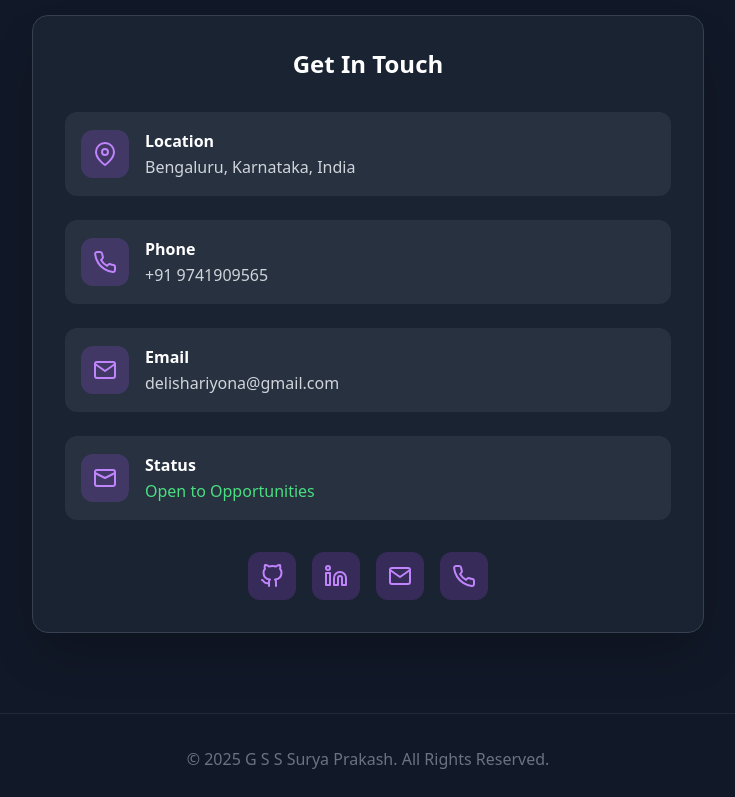
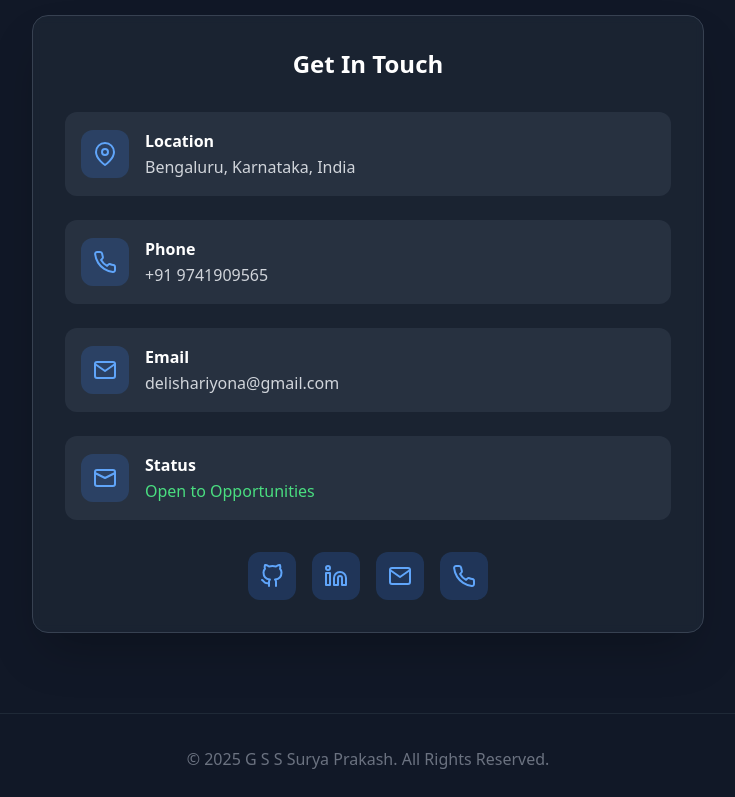
Before and after one commit to GSuryaP/vite-react, a React (Vite) app: page / in a window 1280 px wide. Shown: the part 4435-5232 px from the top of the page, without its empty margins (272-1007 px from the left). Built offline with nearby package versions, Linux system fonts and the light colour scheme.

Commit message:
Update App.tsx

```diff
--- a/src/App.tsx
+++ b/src/App.tsx
@@ -356,7 +356,7 @@ function App() {
         {/* Contact Section */}
         <section id="contact" className="py-20">
           <div className="text-center">
-            <h1 className="text-5xl md:text-6xl font-bold bg-gradient-to-r from-purple-400 via-pink-400 to-purple-600 bg-clip-text text-transparent mb-16">
+            <h1 className="text-5xl md:text-6xl font-bold bg-gradient-to-r from-blue-400 via-pink-400 to-blue-600 bg-clip-text text-transparent mb-16">
               Let's Connect
             </h1>
 
@@ -367,8 +367,8 @@ function App() {
                 <div className="space-y-6">
                   {/* Location */}
                   <div className="flex items-center gap-4 p-4 bg-gray-700/50 rounded-xl">
-                    <div className="w-12 h-12 bg-purple-500/20 rounded-xl flex items-center justify-center">
-                      <svg xmlns="http://www.w3.org/2000/svg" width="24" height="24" viewBox="0 0 24 24" fill="none" stroke="currentColor" strokeWidth="2" strokeLinecap="round" strokeLinejoin="round" className="text-purple-400">
+                    <div className="w-12 h-12 bg-blue-500/20 rounded-xl flex items-center justify-center">
+                      <svg xmlns="http://www.w3.org/2000/svg" width="24" height="24" viewBox="0 0 24 24" fill="none" stroke="currentColor" strokeWidth="2" strokeLinecap="round" strokeLinejoin="round" className="text-blue-400">
                         <path d="M21 10c0 7-9 13-9 13s-9-6-9-13a9 9 0 0 1 18 0z"></path>
                         <circle cx="12" cy="10" r="3"></circle>
                       </svg>
@@ -381,8 +381,8 @@ function App() {
 
                   {/* Phone */}
                   <div className="flex items-center gap-4 p-4 bg-gray-700/50 rounded-xl">
-                    <div className="w-12 h-12 bg-purple-500/20 rounded-xl flex items-center justify-center">
-                      <svg xmlns="http://www.w3.org/2000/svg" width="24" height="24" viewBox="0 0 24 24" fill="none" stroke="currentColor" strokeWidth="2" strokeLinecap="round" strokeLinejoin="round" className="text-purple-400">
+                    <div className="w-12 h-12 bg-blue-500/20 rounded-xl flex items-center justify-center">
+                      <svg xmlns="http://www.w3.org/2000/svg" width="24" height="24" viewBox="0 0 24 24" fill="none" stroke="currentColor" strokeWidth="2" strokeLinecap="round" strokeLinejoin="round" className="text-blue-400">
                         <path d="M22 16.92v3a2 2 0 0 1-2.18 2 19.79 19.79 0 0 1-8.63-3.07 19.5 19.5 0 0 1-6-6 19.79 19.79 0 0 1-3.07-8.67A2 2 0 0 1 4.11 2h3a2 2 0 0 1 2 1.72 12.84 12.84 0 0 0 .7 2.81 2 2 0 0 1-.45 2.11L8.09 9.91a16 16 0 0 0 6 6l1.27-1.27a2 2 0 0 1 2.11-.45 12.84 12.84 0 0 0 2.81.7A2 2 0 0 1 22 16.92z"></path>
                       </svg>
                     </div>
@@ -394,8 +394,8 @@ function App() {
 
                   {/* Email */}
                   <div className="flex items-center gap-4 p-4 bg-gray-700/50 rounded-xl">
-                    <div className="w-12 h-12 bg-purple-500/20 rounded-xl flex items-center justify-center">
-                      <svg xmlns="http://www.w3.org/2000/svg" width="24" height="24" viewBox="0 0 24 24" fill="none" stroke="currentColor" strokeWidth="2" strokeLinecap="round" strokeLinejoin="round" className="text-purple-400">
+                    <div className="w-12 h-12 bg-blue-500/20 rounded-xl flex items-center justify-center">
+                      <svg xmlns="http://www.w3.org/2000/svg" width="24" height="24" viewBox="0 0 24 24" fill="none" stroke="currentColor" strokeWidth="2" strokeLinecap="round" strokeLinejoin="round" className="text-blue-400">
                         <path d="M4 4h16c1.1 0 2 .9 2 2v12c0 1.1-.9 2-2 2H4c-1.1 0-2-.9-2-2V6c0-1.1.9-2 2-2z"></path>
                         <polyline points="22,6 12,13 2,6"></polyline>
                       </svg>
@@ -408,8 +408,8 @@ function App() {
 
                   {/* Status */}
                   <div className="flex items-center gap-4 p-4 bg-gray-700/50 rounded-xl">
-                    <div className="w-12 h-12 bg-purple-500/20 rounded-xl flex items-center justify-center">
-                      <svg xmlns="http://www.w3.org/2000/svg" width="24" height="24" viewBox="0 0 24 24" fill="none" stroke="currentColor" strokeWidth="2" strokeLinecap="round" strokeLinejoin="round" className="text-purple-400">
+                    <div className="w-12 h-12 bg-blue-500/20 rounded-xl flex items-center justify-center">
+                      <svg xmlns="http://www.w3.org/2000/svg" width="24" height="24" viewBox="0 0 24 24" fill="none" stroke="currentColor" strokeWidth="2" strokeLinecap="round" strokeLinejoin="round" className="text-blue-400">
                         <rect x="2" y="4" width="20" height="16" rx="2"></rect>
                         <path d="m22 7-10 5L2 7"></path>
                       </svg>
@@ -424,29 +424,29 @@ function App() {
                 {/* Social Links */}
                 <div className="flex justify-center gap-4 mt-8">
                   <a href="https://github.com/GSuryaP" target="_blank" rel="noopener noreferrer"
-                     className="w-12 h-12 bg-purple-500/20 rounded-xl flex items-center justify-center hover:bg-purple-500/30 transition-colors">
-                    <svg xmlns="http://www.w3.org/2000/svg" width="24" height="24" viewBox="0 0 24 24" fill="none" stroke="currentColor" strokeWidth="2" strokeLinecap="round" strokeLinejoin="round" className="text-purple-400">
+                     className="w-12 h-12 bg-blue-500/20 rounded-xl flex items-center justify-center hover:bg-bule-500/30 transition-colors">
+                    <svg xmlns="http://www.w3.org/2000/svg" width="24" height="24" viewBox="0 0 24 24" fill="none" stroke="currentColor" strokeWidth="2" strokeLinecap="round" strokeLinejoin="round" className="text-blue-400">
                       <path d="M9 19c-5 1.5-5-2.5-7-3m14 6v-3.87a3.37 3.37 0 0 0-.94-2.61c3.14-.35 6.44-1.54 6.44-7A5.44 5.44 0 0 0 20 4.77 5.07 5.07 0 0 0 19.91 1S18.73.65 16 2.48a13.38 13.38 0 0 0-7 0C6.27.65 5.09 1 5.09 1A5.07 5.07 0 0 0 5 4.77a5.44 5.44 0 0 0-1.5 3.78c0 5.42 3.3 6.61 6.44 7A3.37 3.37 0 0 0 9 18.13V22"></path>
                     </svg>
                   </a>
                   <a href="https://linkedin.com/in/g-s-s-surya-prakash/" target="_blank" rel="noopener noreferrer"
-                     className="w-12 h-12 bg-purple-500/20 rounded-xl flex items-center justify-center hover:bg-purple-500/30 transition-colors">
-                    <svg xmlns="http://www.w3.org/2000/svg" width="24" height="24" viewBox="0 0 24 24" fill="none" stroke="currentColor" strokeWidth="2" strokeLinecap="round" strokeLinejoin="round" className="text-purple-400">
+                     className="w-12 h-12 bg-blue-500/20 rounded-xl flex items-center justify-center hover:bg-blue-500/30 transition-colors">
+                    <svg xmlns="http://www.w3.org/2000/svg" width="24" height="24" viewBox="0 0 24 24" fill="none" stroke="currentColor" strokeWidth="2" strokeLinecap="round" strokeLinejoin="round" className="text-blue-400">
                       <path d="M16 8a6 6 0 0 1 6 6v7h-4v-7a2 2 0 0 0-2-2 2 2 0 0 0-2 2v7h-4v-7a6 6 0 0 1 6-6z"></path>
                       <rect x="2" y="9" width="4" height="12"></rect>
                       <circle cx="4" cy="4" r="2"></circle>
                     </svg>
                   </a>
                   <a href="mailto:gonellasurya2005@gmail.com"
-                     className="w-12 h-12 bg-purple-500/20 rounded-xl flex items-center justify-center hover:bg-purple-500/30 transition-colors">
-                    <svg xmlns="http://www.w3.org/2000/svg" width="24" height="24" viewBox="0 0 24 24" fill="none" stroke="currentColor" strokeWidth="2" strokeLinecap="round" strokeLinejoin="round" className="text-purple-400">
+                     className="w-12 h-12 bg-blue-500/20 rounded-xl flex items-center justify-center hover:bg-blue-500/30 transition-colors">
+                    <svg xmlns="http://www.w3.org/2000/svg" width="24" height="24" viewBox="0 0 24 24" fill="none" stroke="currentColor" strokeWidth="2" strokeLinecap="round" strokeLinejoin="round" className="text-blue-400">
                       <path d="M4 4h16c1.1 0 2 .9 2 2v12c0 1.1-.9 2-2 2H4c-1.1 0-2-.9-2-2V6c0-1.1.9-2 2-2z"></path>
                       <polyline points="22,6 12,13 2,6"></polyline>
                     </svg>
                   </a>
                   <a href="tel:+919741909565"
-                     className="w-12 h-12 bg-purple-500/20 rounded-xl flex items-center justify-center hover:bg-purple-500/30 transition-colors">
-                    <svg xmlns="http://www.w3.org/2000/svg" width="24" height="24" viewBox="0 0 24 24" fill="none" stroke="currentColor" strokeWidth="2" strokeLinecap="round" strokeLinejoin="round" className="text-purple-400">
+                     className="w-12 h-12 bg-blue-500/20 rounded-xl flex items-center justify-center hover:bg-blue-500/30 transition-colors">
+                    <svg xmlns="http://www.w3.org/2000/svg" width="24" height="24" viewBox="0 0 24 24" fill="none" stroke="currentColor" strokeWidth="2" strokeLinecap="round" strokeLinejoin="round" className="text-blue-400">
                       <path d="M22 16.92v3a2 2 0 0 1-2.18 2 19.79 19.79 0 0 1-8.63-3.07 19.5 19.5 0 0 1-6-6 19.79 19.79 0 0 1-3.07-8.67A2 2 0 0 1 4.11 2h3a2 2 0 0 1 2 1.72 12.84 12.84 0 0 0 .7 2.81 2 2 0 0 1-.45 2.11L8.09 9.91a16 16 0 0 0 6 6l1.27-1.27a2 2 0 0 1 2.11-.45 12.84 12.84 0 0 0 2.81.7A2 2 0 0 1 22 16.92z"></path>
                     </svg>
                   </a>
```
